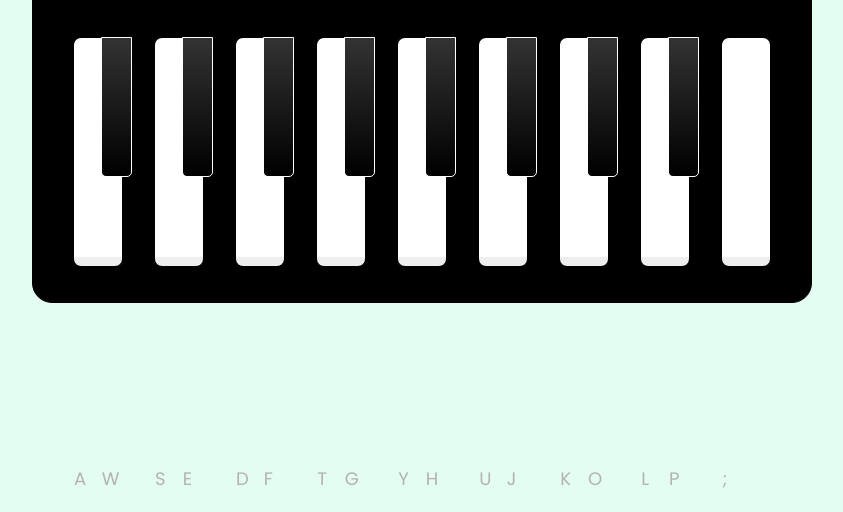
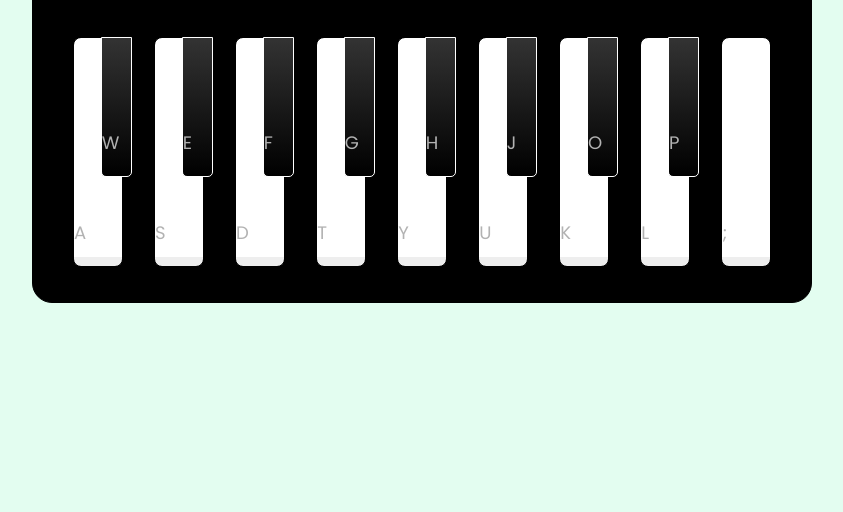
Before and after one commit to evelyt/piano, a plain HTML site: page index.html in a window 1280 px wide. Shown: the part 288-800 px from the top of the page, without its empty margins (218-1061 px from the left). Drawn offline with Linux system fonts and the light colour scheme.

Commit message:
solucao letras fora de posicão
Tentar prestar atenção nas propriedades de posição do css.

"Position"

```diff
--- a/src/styles/main.css
+++ b/src/styles/main.css
@@ -16,7 +16,6 @@ body {
 
 .container {
     width: 780px;
-    align-items: center;
     background-color: #000;
     border: 1px solid #000;
     border-radius: 20px;
@@ -34,7 +33,7 @@ header h2 {
 }
 
 /* span - volume e teclas */
-.column span {
+header .column span {
     font-weight: 500;
     margin-right: 15px;
     font-size: 1.19rem;
@@ -47,7 +46,6 @@ header h2 {
 
 /* Estilizacao checkbox - inicio*/
 .keys-check input {
-    content: "";
     width: 60px;
     height: 30px;
     appearance: none;
@@ -90,6 +88,7 @@ input:checked::before {
     list-style: none;
     user-select: none;
     color:#b2b2b2;
+    position: relative; /*Importante*/
     text-transform: uppercase;
 }
 
@@ -115,8 +114,9 @@ input:checked::before {
 
 /* Ver por que os elementos nao estao ficando na possicao certa: */
 .piano-keys span{
-    position: absolute;
+    position: absolute; /*Importante*/
     bottom: 20px;
+    text-align: center;
     font-size: 1.13rem;
 }
 
```
